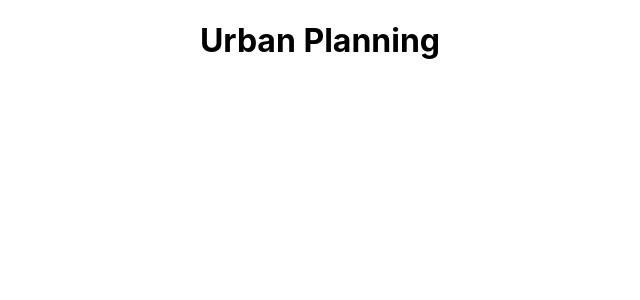
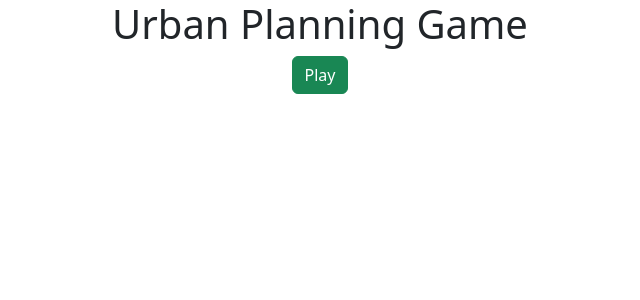
Before and after one commit to briandabuilder/urban_project, a React (Create React App) app in the folder urban_planning_app/: page / in a window 1280 px wide. Shown: the top 300 px of the page, without its empty margins (320-960 px from the left). Built offline with nearby package versions, Linux system fonts and the light colour scheme.

Commit message:
home page

```diff
--- a/urban_planning_app/package.json
+++ b/urban_planning_app/package.json
@@ -6,7 +6,9 @@
     "@testing-library/jest-dom": "^5.17.0",
     "@testing-library/react": "^13.4.0",
     "@testing-library/user-event": "^13.5.0",
+    "bootstrap": "^5.3.3",
     "react": "^18.2.0",
+    "react-bootstrap": "^2.10.2",
     "react-dom": "^18.2.0",
     "react-scripts": "5.0.1",
     "web-vitals": "^2.1.4"
--- a/urban_planning_app/src/components/ProjectName.jsx
+++ b/urban_planning_app/src/components/ProjectName.jsx
@@ -1,10 +1,14 @@
 import React from 'react';
 import ReactDOM from 'react-dom/client';
-import Button from 'react-bootstrap/Button';
+import { Button } from 'react-bootstrap';
+import 'bootstrap/dist/css/bootstrap.min.css';
 
 function ProjectName() {
     return (
-        <h1>Urban Planning</h1>
+        <>
+            <h1>Urban Planning Game</h1>
+            <Button variant="success">Play</Button>{' '}
+        </>
 
     )
 }
```
Also changed, not shown: 1 other file (tests, documents, lock files or other folders).
